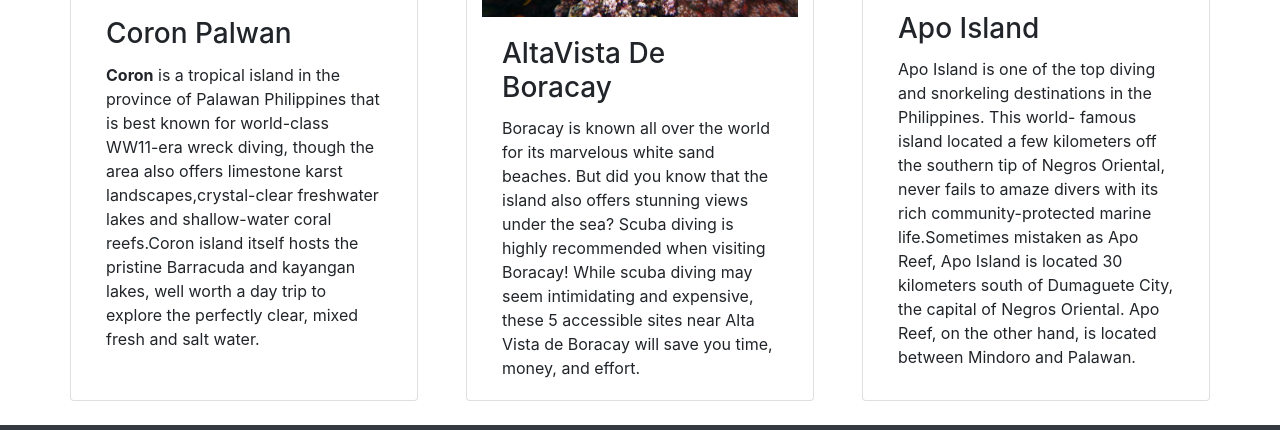
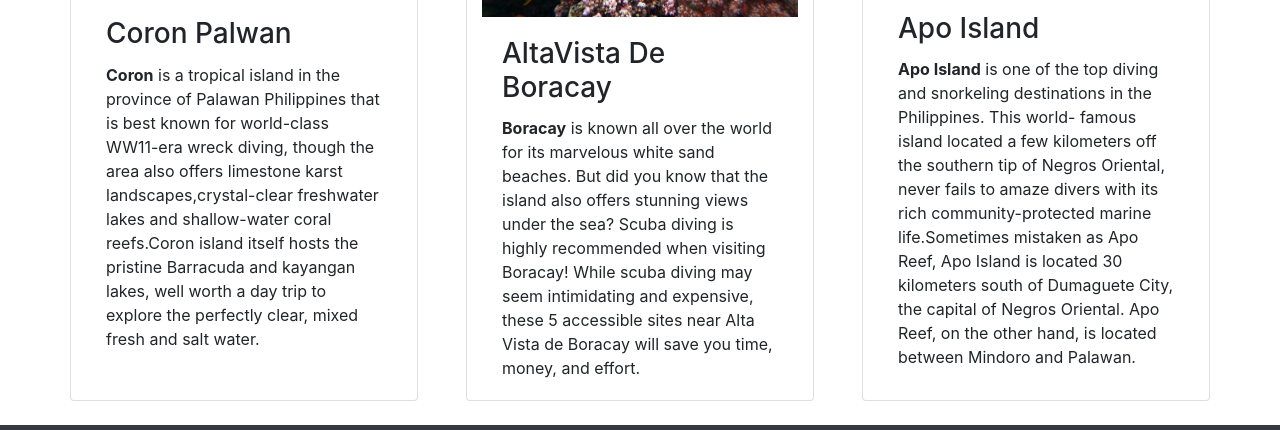
Before and after one commit to MaryDiolas1006/Traveler, a website: page index.html in a window 1280 px wide. Shown: the part 1528-1958 px from the top of the page. Drawn offline with nearby package versions, Linux system fonts and the light colour scheme; some packages are replaced by stand-ins of ours; a script that the page names is missing.

Commit message:
Update index.html

```diff
--- a/index.html
+++ b/index.html
@@ -158,7 +158,7 @@
     <img src="assets/images/image9.jpg" class="img-fluid card-img-top" alt="#">
     <div class="card-body">
       <h3 class="card-title">AltaVista De Boracay</h3>
-      <p class="card-text align-text-center">Boracay is known all over the world for its marvelous white sand beaches. But did you know that the island also offers stunning views under the sea? Scuba diving is highly recommended when visiting Boracay! While scuba diving may seem intimidating and expensive, these 5 accessible sites near Alta Vista de Boracay will save you time, money, and effort.</p>
+      <p class="card-text align-text-center"><strong>Boracay</strong> is known all over the world for its marvelous white sand beaches. But did you know that the island also offers stunning views under the sea? Scuba diving is highly recommended when visiting Boracay! While scuba diving may seem intimidating and expensive, these 5 accessible sites near Alta Vista de Boracay will save you time, money, and effort.</p>
     </div>
   </div>
 
@@ -167,7 +167,7 @@
     <img src="assets/images/image10.jpg" class="img-fluid card-img-top" alt="#">
     <div class="card-body">
       <h3 class="card-title">Apo Island</h3>
-      <p class="card-text align-text-center">Apo Island is one of the top diving and snorkeling destinations in the Philippines. This world- famous island located a few kilometers off the southern tip of Negros Oriental, never fails to amaze divers with its rich community-protected marine life.Sometimes mistaken as Apo Reef, Apo Island is located 30 kilometers south of Dumaguete City, the capital of Negros Oriental. Apo Reef, on the other hand, is located between Mindoro and Palawan.</p>
+      <p class="card-text align-text-center"><strong>Apo Island</strong> is one of the top diving and snorkeling destinations in the Philippines. This world- famous island located a few kilometers off the southern tip of Negros Oriental, never fails to amaze divers with its rich community-protected marine life.Sometimes mistaken as Apo Reef, Apo Island is located 30 kilometers south of Dumaguete City, the capital of Negros Oriental. Apo Reef, on the other hand, is located between Mindoro and Palawan.</p>
     </div>
   </div>
 </div>
```
